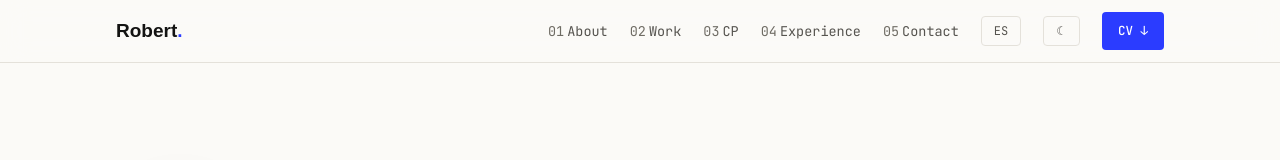
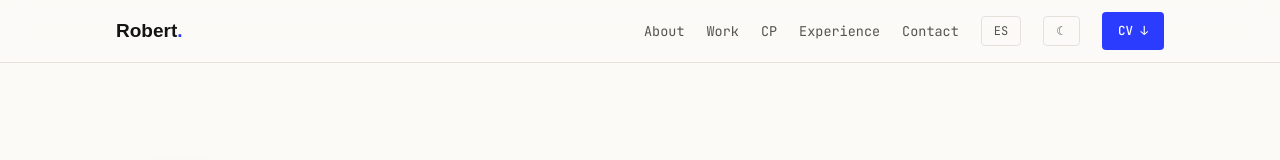
Before and after one commit to Robert0X/portfolio, a plain HTML site: page index.html in a window 1280 px wide. Shown: the top 160 px of the page. Drawn offline with Linux system fonts and the light colour scheme; a web font is replaced by a local one.

Commit message:
fix: remove index numbers from nav and mobile menu links
Co-Authored-By: Claude Fable 5 <noreply@anthropic.com>

```diff
--- a/css/style.css
+++ b/css/style.css
@@ -169,12 +169,6 @@ html.reveal-ready [data-reveal].is-visible {
     font-size: 13.5px;
     font-family: var(--font-mono);
     transition: color 0.2s;
-}
-
-.nav__links .lnk b {
-    color: var(--ink-3);
-    font-weight: 400;
-    margin-right: 3px;
 }
 
 .nav__links .lnk:hover,
--- a/index.html
+++ b/index.html
@@ -78,11 +78,11 @@
         <div class="nav__in">
             <a href="#hero" class="nav__logo">Robert<i>.</i></a>
             <div class="nav__links">
-                <a class="lnk" href="#about"><b>01</b><span data-en="About" data-es="Sobre mí">About</span></a>
-                <a class="lnk" href="#projects"><b>02</b><span data-en="Work" data-es="Proyectos">Work</span></a>
-                <a class="lnk" href="#competitive"><b>03</b><span data-en="CP" data-es="CP">CP</span></a>
-                <a class="lnk" href="#experience"><b>04</b><span data-en="Experience" data-es="Experiencia">Experience</span></a>
-                <a class="lnk" href="#contact"><b>05</b><span data-en="Contact" data-es="Contacto">Contact</span></a>
+                <a class="lnk" href="#about" data-en="About" data-es="Sobre mí">About</a>
+                <a class="lnk" href="#projects" data-en="Work" data-es="Proyectos">Work</a>
+                <a class="lnk" href="#competitive" data-en="CP" data-es="CP">CP</a>
+                <a class="lnk" href="#experience" data-en="Experience" data-es="Experiencia">Experience</a>
+                <a class="lnk" href="#contact" data-en="Contact" data-es="Contacto">Contact</a>
             </div>
             <button class="nav__btn" id="langToggle" type="button">ES</button>
             <button class="nav__btn" id="themeToggle" type="button" aria-label="Toggle theme">☾</button>
@@ -96,11 +96,11 @@
 
     <!-- Mobile Menu -->
     <div class="mobile-menu" id="mobileMenu">
-        <a href="#about" data-en="01 — About" data-es="01 — Sobre mí">01 — About</a>
-        <a href="#projects" data-en="02 — Work" data-es="02 — Proyectos">02 — Work</a>
-        <a href="#competitive" data-en="03 — Competitive" data-es="03 — Competitiva">03 — Competitive</a>
-        <a href="#experience" data-en="04 — Experience" data-es="04 — Experiencia">04 — Experience</a>
-        <a href="#contact" data-en="05 — Contact" data-es="05 — Contacto">05 — Contact</a>
+        <a href="#about" data-en="About" data-es="Sobre mí">About</a>
+        <a href="#projects" data-en="Work" data-es="Proyectos">Work</a>
+        <a href="#competitive" data-en="Competitive" data-es="Competitiva">Competitive</a>
+        <a href="#experience" data-en="Experience" data-es="Experiencia">Experience</a>
+        <a href="#contact" data-en="Contact" data-es="Contacto">Contact</a>
     </div>
 
     <!-- Hero -->
```
